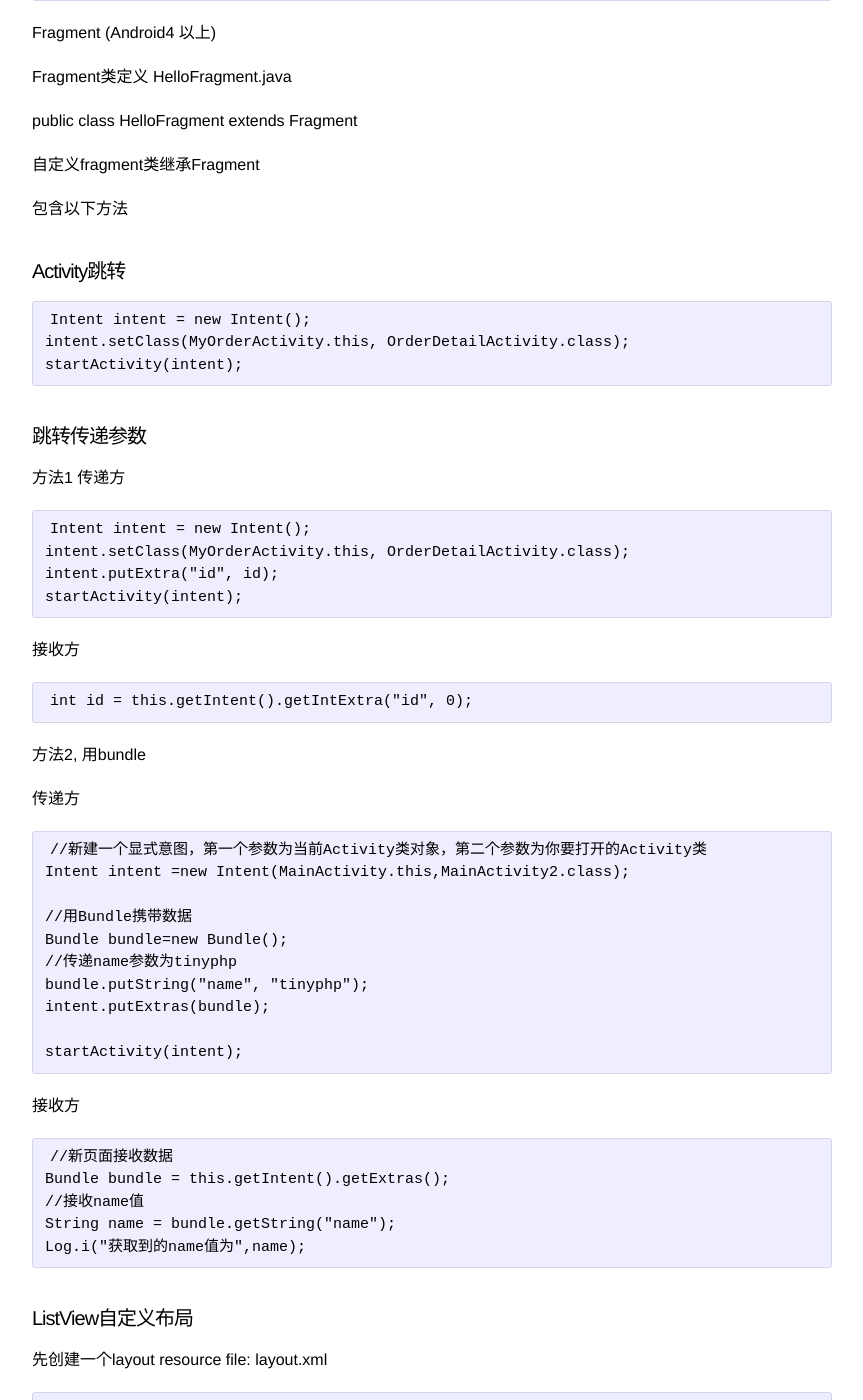
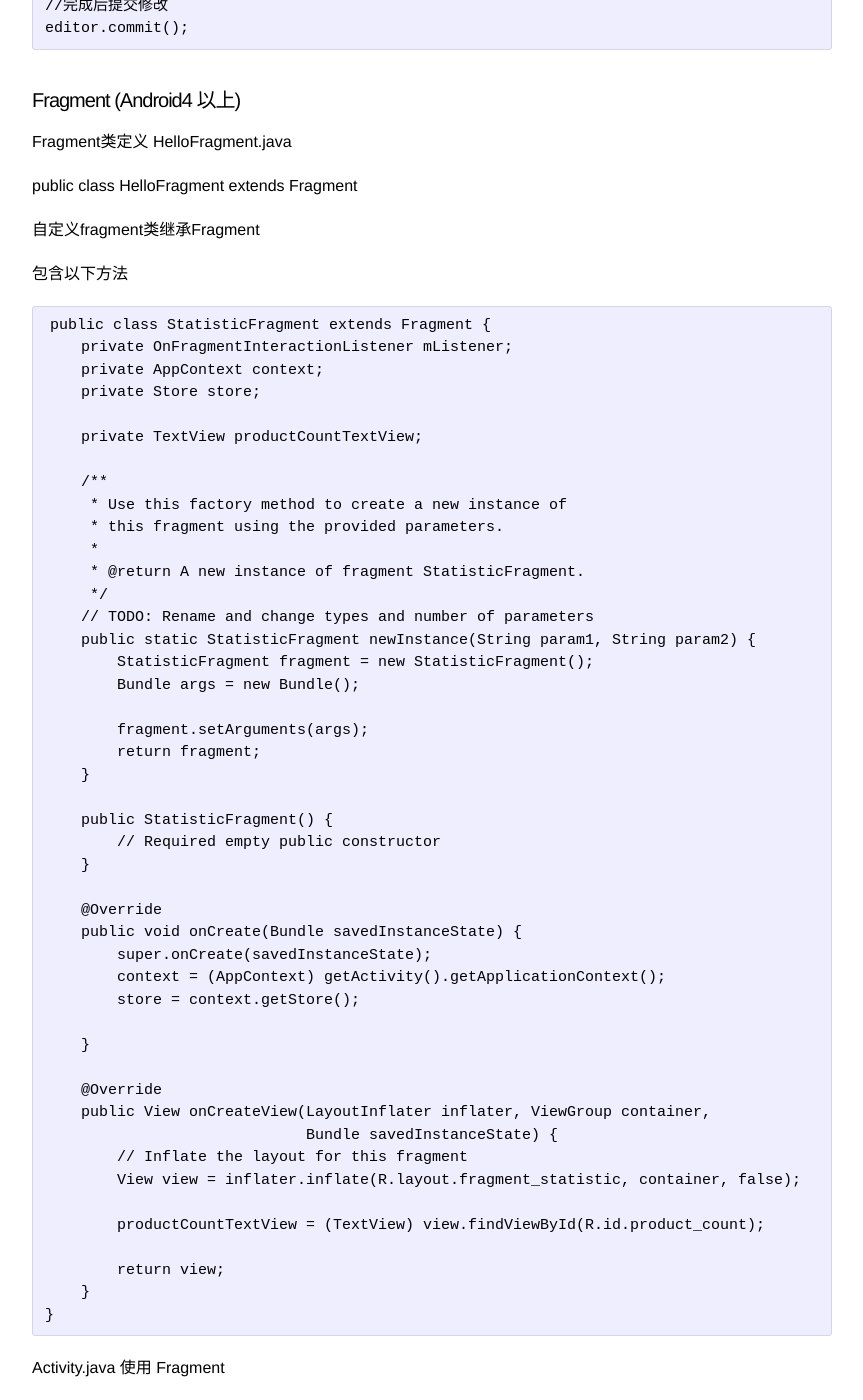
Before and after one commit to viator42/viator42.github.io, a Jekyll site: the page built from _posts/2014-4-4-android-note.markdown, in a window 1280 px wide and 1400 px high, scrolled down 1596 px. Shown: the whole window, without its empty margins (208-1071 px from the left). Built offline with Jekyll 4.4.1, drawn with Linux system fonts in a browser that asks for light colours; some of the changed text lies outside the part shown.

Commit message:
android 笔记整理

```diff
--- a/_posts/2014-4-4-android-note.markdown
+++ b/_posts/2014-4-4-android-note.markdown
@@ -5,31 +5,31 @@
 categories: android
 ---
 
-####HttpClient
-
-获取界面组件
+#### 获取界面组件
 
 	<Button
-	android:layout_width="wrap_content"
-	android:layout_height="wrap_content"
-	android:text="New Button"
 	android:id="@+id/btn1" />
 
 	Button btn1 = findViewById(R.id.btn1);
 
-activity跳转
+#### activity跳转(带参数)
 
-	Intent intent = new Intent();
-	intent.setClass(activity, MainActivity.class);
+	Intent intent = new Intent(activity.this, MainActivity.class);
+    Bundle bundle = new Bundle();
+    Bundle bundle = new Bundle();
+    bundle.putString("key", "value");
 	startActivity(intent);
 	finish();
 
-输出log日志
+    Bundle bundle = this.getIntent().getExtras();
+    String value = bundle.getString("key", "");
+
+#### 输出log日志
 
 	import android.util.Log;
 	Log.v(“log title”, “value");
 
-SharedReference
+#### SharedReference
 
 	//获取SharedPreferences实例     第一个参数是名称, 第二个是作用域
 	SharedPreferences ref = getSharedPreferences("user", Context.MODE_PRIVATE);
@@ -47,7 +47,7 @@
 	//完成后提交修改
 	editor.commit();
 
-Fragment (Android4 以上)
+#### Fragment (Android4 以上)
 
 Fragment类定义
 HelloFragment.java
@@ -58,48 +58,65 @@
 
 包含以下方法
 
-#### Activity跳转
+    public class StatisticFragment extends Fragment {
+        private OnFragmentInteractionListener mListener;
+        private AppContext context;
+        private Store store;
 
-	Intent intent = new Intent();
-	intent.setClass(MyOrderActivity.this, OrderDetailActivity.class);
-	startActivity(intent);
+        private TextView productCountTextView;
 
-#### 跳转传递参数
+        /**
+         * Use this factory method to create a new instance of
+         * this fragment using the provided parameters.
+         *
+         * @return A new instance of fragment StatisticFragment.
+         */
+        // TODO: Rename and change types and number of parameters
+        public static StatisticFragment newInstance(String param1, String param2) {
+            StatisticFragment fragment = new StatisticFragment();
+            Bundle args = new Bundle();
 
-方法1
-传递方
+            fragment.setArguments(args);
+            return fragment;
+        }
 
-	Intent intent = new Intent();
-	intent.setClass(MyOrderActivity.this, OrderDetailActivity.class);
-	intent.putExtra("id", id);
-	startActivity(intent);
+        public StatisticFragment() {
+            // Required empty public constructor
+        }
 
-接收方
+        @Override
+        public void onCreate(Bundle savedInstanceState) {
+            super.onCreate(savedInstanceState);
+            context = (AppContext) getActivity().getApplicationContext();
+            store = context.getStore();
 
-	int id = this.getIntent().getIntExtra("id", 0);
+        }
 
-方法2, 用bundle
+        @Override
+        public View onCreateView(LayoutInflater inflater, ViewGroup container,
+                                 Bundle savedInstanceState) {
+            // Inflate the layout for this fragment
+            View view = inflater.inflate(R.layout.fragment_statistic, container, false);
 
-传递方
+            productCountTextView = (TextView) view.findViewById(R.id.product_count);
 
-	//新建一个显式意图，第一个参数为当前Activity类对象，第二个参数为你要打开的Activity类
-    Intent intent =new Intent(MainActivity.this,MainActivity2.class);
+            return view;
+        }
+    }
 
-    //用Bundle携带数据
-    Bundle bundle=new Bundle();
-    //传递name参数为tinyphp
-    bundle.putString("name", "tinyphp");
-    intent.putExtras(bundle);
+Activity.java 使用 Fragment
 
-    startActivity(intent);
+先定义FragmentManager
 
-接收方
+    private FragmentManager manager;
+    private FragmentTransaction transaction;
 
-	//新页面接收数据
-    Bundle bundle = this.getIntent().getExtras();
-    //接收name值
-    String name = bundle.getString("name");
-    Log.i("获取到的name值为",name);
+设置Fragment
+
+    manager = getFragmentManager();
+    transaction = manager.beginTransaction();
+    transaction.replace(R.id.content, fragment );
+    transaction.commit();
 
 #### ListView自定义布局
 
@@ -288,6 +305,7 @@
 	}
 
 必须在manifest中指定类名.
+
 	<application
 	    android:name=".AppContext" >
 
@@ -311,7 +329,7 @@
 
 Activity类和OnCreate方法.
 
-	private String imgUrl = "http://imgsrc.baidu.com/forum/w%3D580/sign=c7e8beb832d12f2ece05ae687fc2d5ff/d017b051f81986188a7e30eb4eed2e738bd4e6b5.jpg";
+	private String imgUrl = "http://image_url";
     private final int IS_END = 1;
     private ProgressDialog dialog;
 
@@ -463,12 +481,48 @@
 有dialog和dropdown两种显示方式.
 需要使用适配器来完成填充数据.
 
-    ArrayList<String> list= new ArrayList<String>();
-    list.add("aaaa");
-    list.add("bbbb");
+获取数据, 设置显示内容name和值id.
 
-    ArrayAdapter<String> adapter = new ArrayAdapter<String>(RegisterActivity.this, android.R.layout.simple_spinner_item, list);
+    ArrayList<Map<String, Object>> result= new ArrayList<Map<String, Object>>();
+    Map province = new HashMap();
+    province.put("id", jsonObject.getString("code"));
+    province.put("name", jsonObject.getString("name"));
+    result.add(province);
+
+
+设置spinner
+
+    provinceSpinner = (Spinner)findViewById(R.id.province);
+
+    SimpleAdapter adapter = new SimpleAdapter
+        NewStoreActivity.this, result, R.layout.spinner_item, new String[] {"name"}, new int[] {R.id.alias});
     provinceSpinner.setAdapter(adapter);
+    provinceSpinner.setOnItemSelectedListener(new AdapterView.OnItemSelectedListener() {
+        @Override
+        public void onItemSelected(AdapterView<?> adapterView, View view, int i, long l) {
+            String code = ((Map) provinceSpinner.getItemAtPosition(i)).get("id").toString();
+            new GetCityTask().execute(new Integer(code));
+
+        }
+        @Override
+        public void onNothingSelected(AdapterView<?> adapterView) {
+
+        }
+    });
+
+Spinner_item.xml布局文件
+
+    <?xml version="1.0" encoding="utf-8"?>
+    <LinearLayout xmlns:android="http://schemas.android.com/apk/res/android"
+        android:layout_width="match_parent" android:layout_height="match_parent"
+        android:orientation="horizontal">
+
+        <TextView
+            android:layout_width="match_parent"
+            android:layout_height="25dp"
+            android:id="@+id/alias"
+            android:gravity="center" />
+    </LinearLayout>
 
 #### 自定义选项布局
 
@@ -495,6 +549,7 @@
     line.put("name", "beijing");
     listData.add(line);
 
+    // 参数含义, context, 列表数据, 列表项布局, 显示的value名称, 名称对应的xml布局id
     SimpleAdapter adapter = new SimpleAdapter(this, listData, R.layout.spinner_item, new String[] {"name"}, new int[] {R.id.name});
     provinceSpinner.setAdapter(adapter);
 
@@ -628,6 +683,82 @@
         super.onActivityResult(requestCode, resultCode, data);
     }
 
+#### 图片尺寸压缩
+
+    /**
+     * 图片进行压缩处理,宽度固定,高度自动适配
+     * @param bm
+     *
+     * @return
+     */
+    public static Bitmap zoomImg(Bitmap bm){
+        // 获得图片的宽高
+        int width = bm.getWidth();
+        int height = bm.getHeight();
+
+        if(width > 0 && height > 0)
+        {
+            if(width <= StaticValues.WIDTH_LIMIT)
+            {
+                //原图小于规定尺寸的不用缩放
+                return bm;
+            }
+            else
+            {
+                int newWidth = StaticValues.WIDTH_LIMIT;
+                int newHeight = (int)((newWidth * height) / width);
+                // 计算缩放比例
+                float scaleWidth = ((float) newWidth) / width;
+                float scaleHeight = ((float) newHeight) / height;
+
+                // 取得想要缩放的matrix参数
+                Matrix matrix = new Matrix();
+                matrix.postScale(scaleWidth, scaleHeight);
+                // 得到新的图片
+                Bitmap newbm = Bitmap.createBitmap(bm, 0, 0, width, height, matrix, true);
+                return newbm;
+            }
+        }
+        else
+        {
+            return bm;
+
+        }
+    }
+
+#### 图片裁剪
+
+    Intent intent = new Intent("com.android.camera.action.CROP");
+    intent.setDataAndType(imageUri, "image/*");
+    intent.putExtra("crop", "true");
+    intent.putExtra("aspectX", 1);
+    intent.putExtra("aspectY", 1);
+    intent.putExtra("outputX", StaticValues.ICON_WIDTH);
+    intent.putExtra("outputY", StaticValues.ICON_HEIGHT);
+    intent.putExtra("scale", true);
+    intent.putExtra(MediaStore.EXTRA_OUTPUT, imageUri);
+    intent.putExtra("return-data", false);
+    intent.putExtra("outputFormat", Bitmap.CompressFormat.JPEG.toString());
+    intent.putExtra("noFaceDetection", true); // no face detection
+    startActivityForResult(intent, StaticValues.IMAGE_CROP);
+
+    protected void onActivityResult(int requestCode, int resultCode, Intent data) {
+        super.onActivityResult(requestCode, resultCode, data);
+
+        if(requestCode == StaticValues.IMAGE_CROP && resultCode == RESULT_OK)
+        {
+            //裁剪
+            if(imageUri != null){
+                logoBitmap = decodeUriAsBitmap(imageUri);//decode bitmap
+                iconImageBtn.setImageBitmap(logoBitmap);
+            }
+            else
+            {
+                Toast.makeText(NewStoreActivity.this, "图片裁剪失败", Toast.LENGTH_SHORT).show();
+            }
+        }
+    }
+
 #### GPS获取当前位置
 
 AndroidManifest.xml文件添加以下权限.
```
Also changed, not shown: other parts of _posts/2014-4-4-android-note.markdown (+18 -18 lines).
